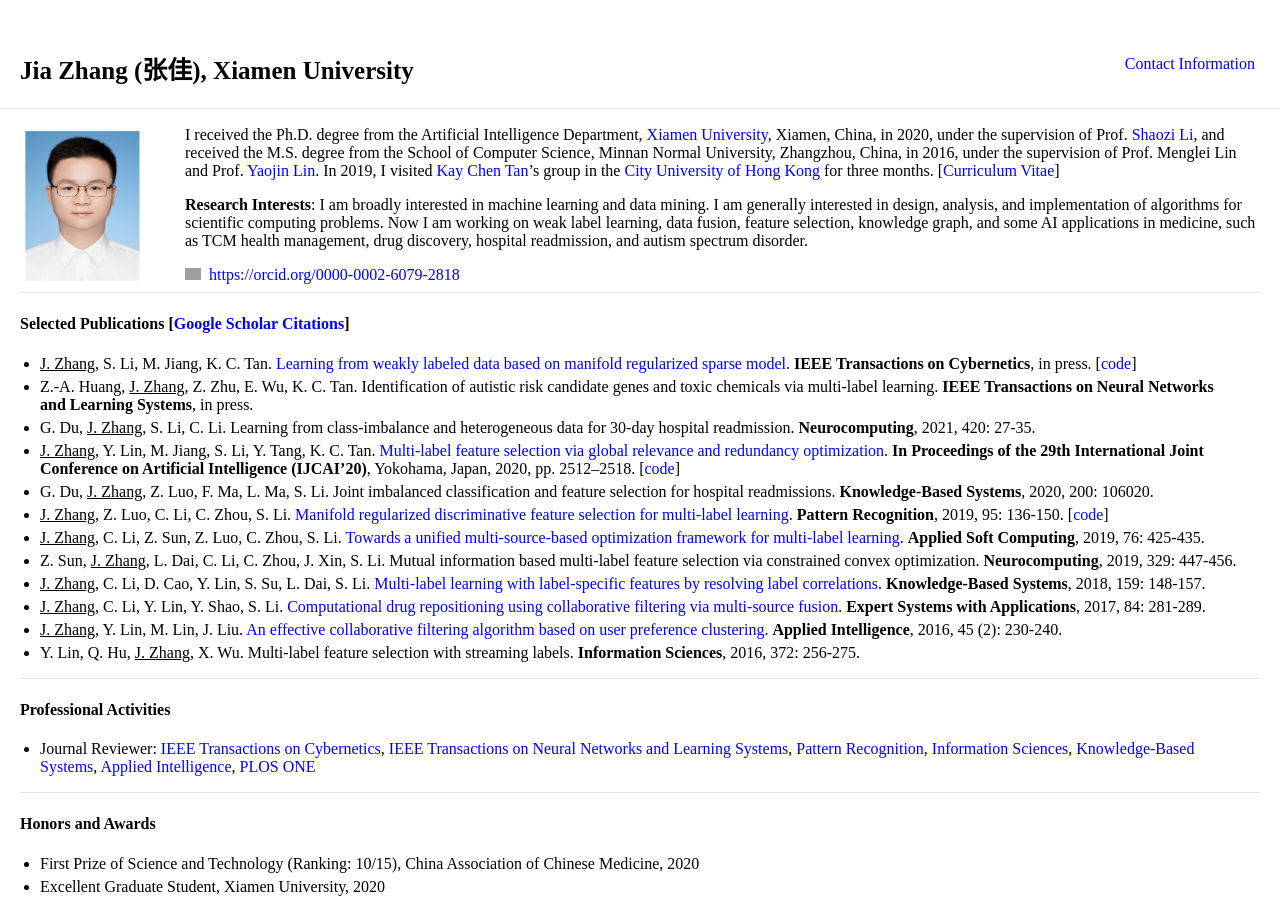
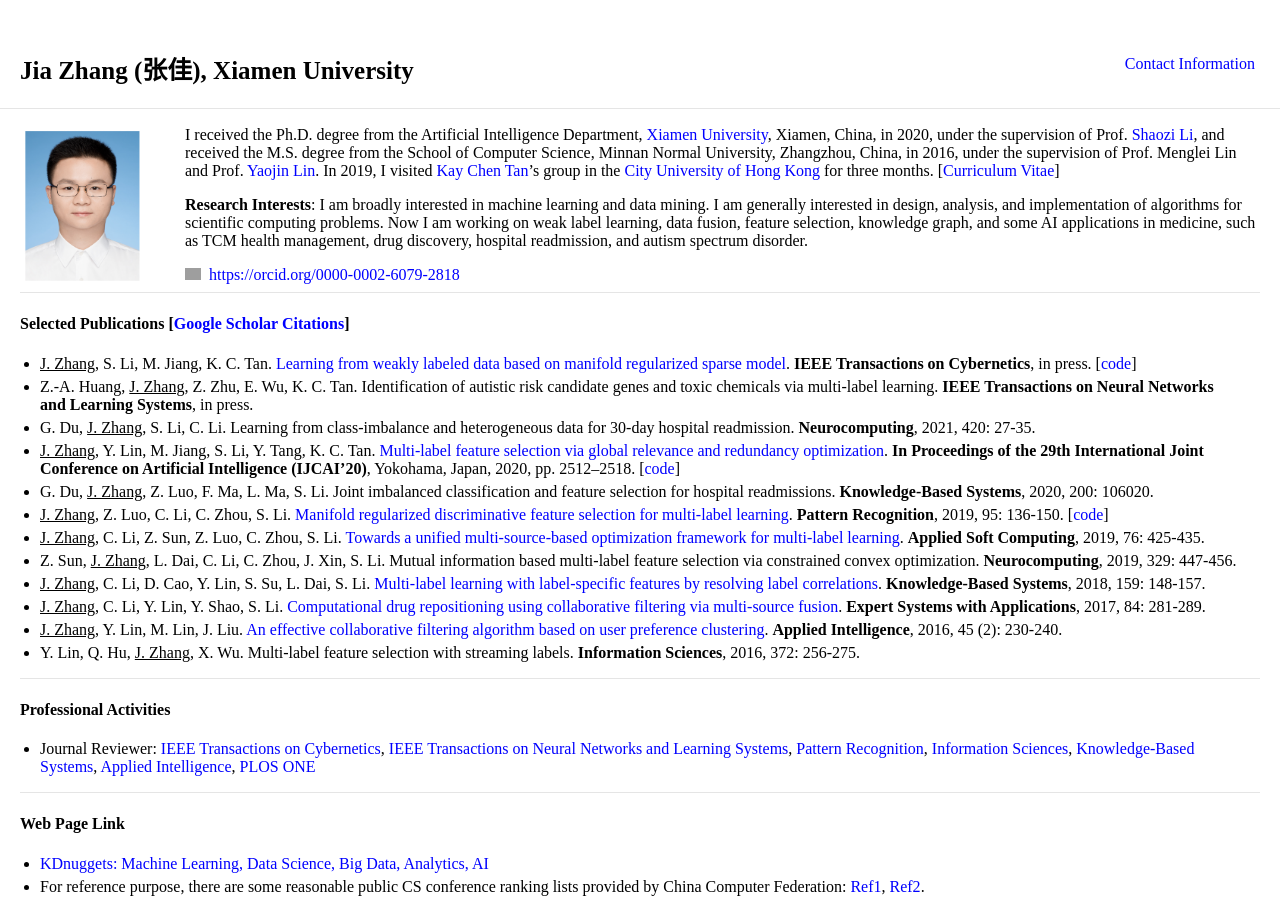
Before and after one commit to jiazhang-ml/jiazhang-ml.github.io, a Jekyll site: the page built from index.md, in a window 1280 px wide. Shown: the top 901 px of the page. Built offline with Jekyll 4.4.1, drawn with Linux system fonts in a browser that asks for light colours; some of the changed text lies outside the part shown; grey boxes are pictures that could not be loaded.

Commit message:
Update index.md

```diff
--- a/index.md
+++ b/index.md
@@ -34,13 +34,6 @@ I received the Ph.D. degree from the Artificial Intelligence Department, [Xiamen
 
 ---
 
-#### Honors and Awards
-* First Prize of Science and Technology (Ranking: 10/15), China Association of Chinese Medicine, 2020
-* Excellent Graduate Student, Xiamen University, 2020
-* Outstanding Winner of the 1st Innovation & Entrepreneurship Contest for PhD Candiadates of CMS, Macao, 2019
-
----
-
 #### Web Page Link
 * [KDnuggets: Machine Learning, Data Science, Big Data, Analytics, AI](https://www.kdnuggets.com/)
 * For reference purpose, there are some reasonable public CS conference ranking lists provided by China Computer Federation: [Ref1](https://www.ccf.org.cn/Academic_Evaluation/By_category/), [Ref2](https://www.ccf.org.cn/c/2019-07-31/667609.shtml).
```
